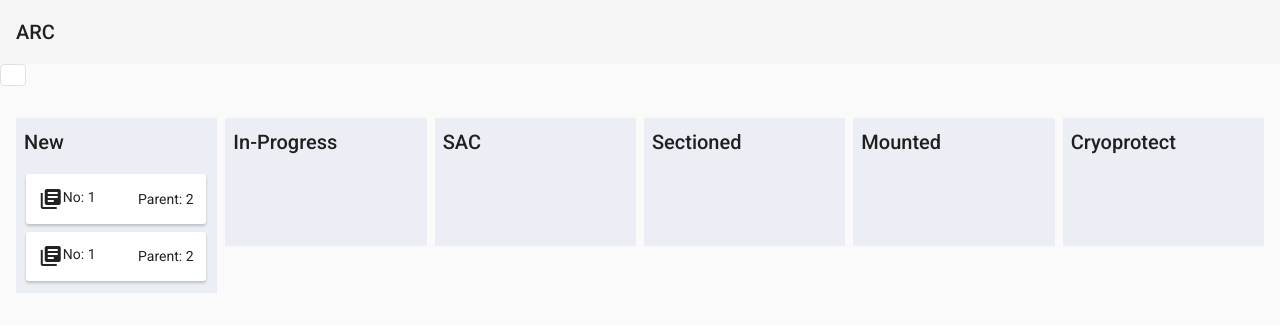
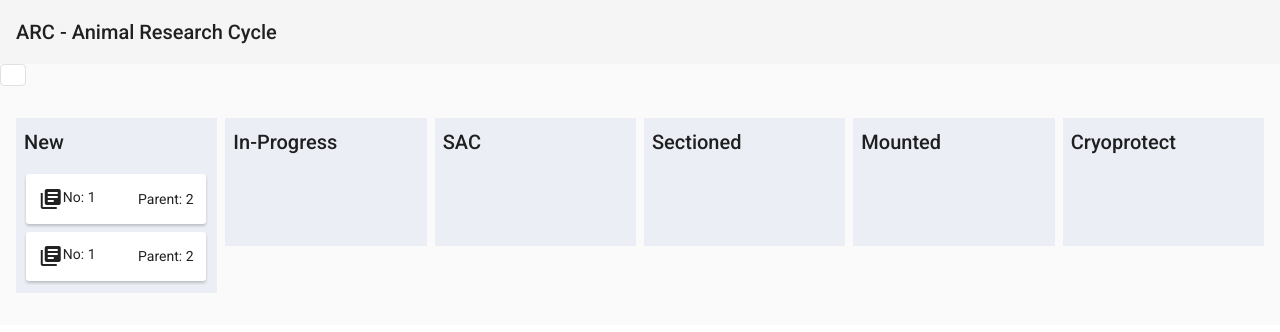
Before and after one commit to mdhilwan/arc, an Angular app: page /dashboard in a window 1280 px wide. Shown: the top 332 px of the page. Built offline with nearby package versions, Linux system fonts and the light colour scheme.

Commit message:
change header text

```diff
--- a/src/app/component/header/header.component.html
+++ b/src/app/component/header/header.component.html
@@ -1,3 +1,3 @@
 <mat-toolbar>
-  <span>ARC</span>
+  <span>ARC - Animal Research Cycle</span>
 </mat-toolbar>
--- a/src/app/component/login-form/login-form.component.ts
+++ b/src/app/component/login-form/login-form.component.ts
@@ -1,6 +1,6 @@
 import { Component, EventEmitter, Input, Output } from '@angular/core';
-import { FormControl, FormGroup } from "@angular/forms";
-import { Router } from "@angular/router";
+import { FormControl, FormGroup } from '@angular/forms';
+import { Router } from '@angular/router';
 
 @Component({
   selector: 'app-login-form',
```
